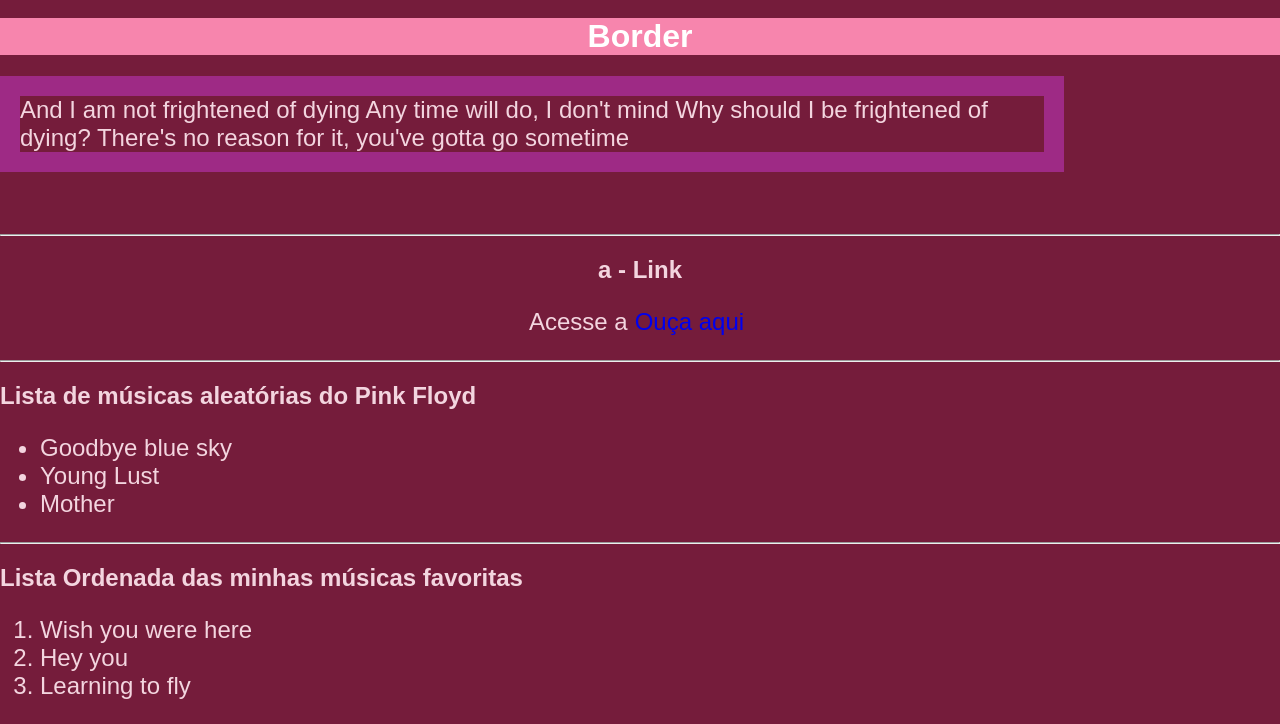
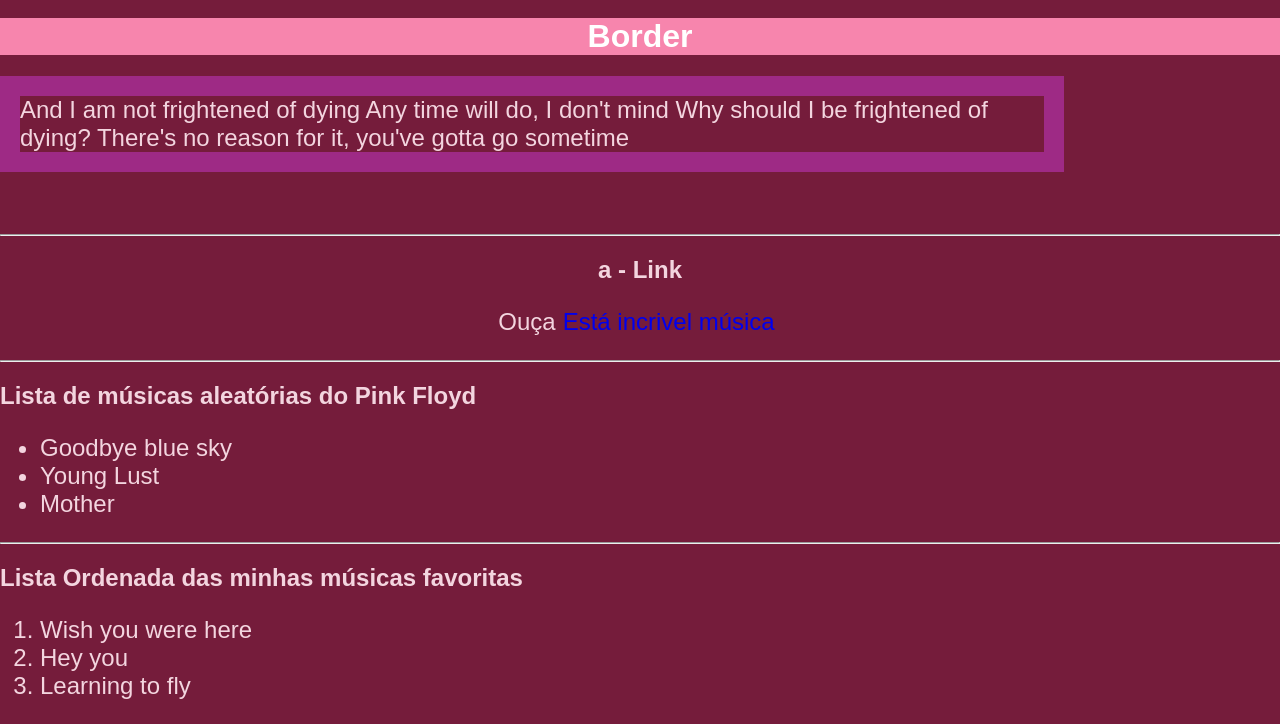
Before and after one commit to 23Bp/Desafio01_ElasnaTech, a plain HTML site: page index.html in a window 1280 px wide. Shown: the part 791-1515 px from the top of the page. Drawn offline with Linux system fonts and the light colour scheme.

Commit message:
index.html

```diff
--- a/index.html
+++ b/index.html
@@ -42,7 +42,7 @@
     <br><br><br>
     <hr>
     <h2 class="centralizado">a - Link</h2>
-    <p class="tamanho centralizado">Acesse a<a href="https://youtu.be/YR5ApYxkU-U" target="_blank">Ouça aqui</a></p>
+    <p class="tamanho centralizado">Ouça<a href="https://youtu.be/YR5ApYxkU-U" target="_blank">Está incrivel música</a></p>
     <hr>
 
     <h2>Lista de músicas aleatórias do Pink Floyd</h2>
```
